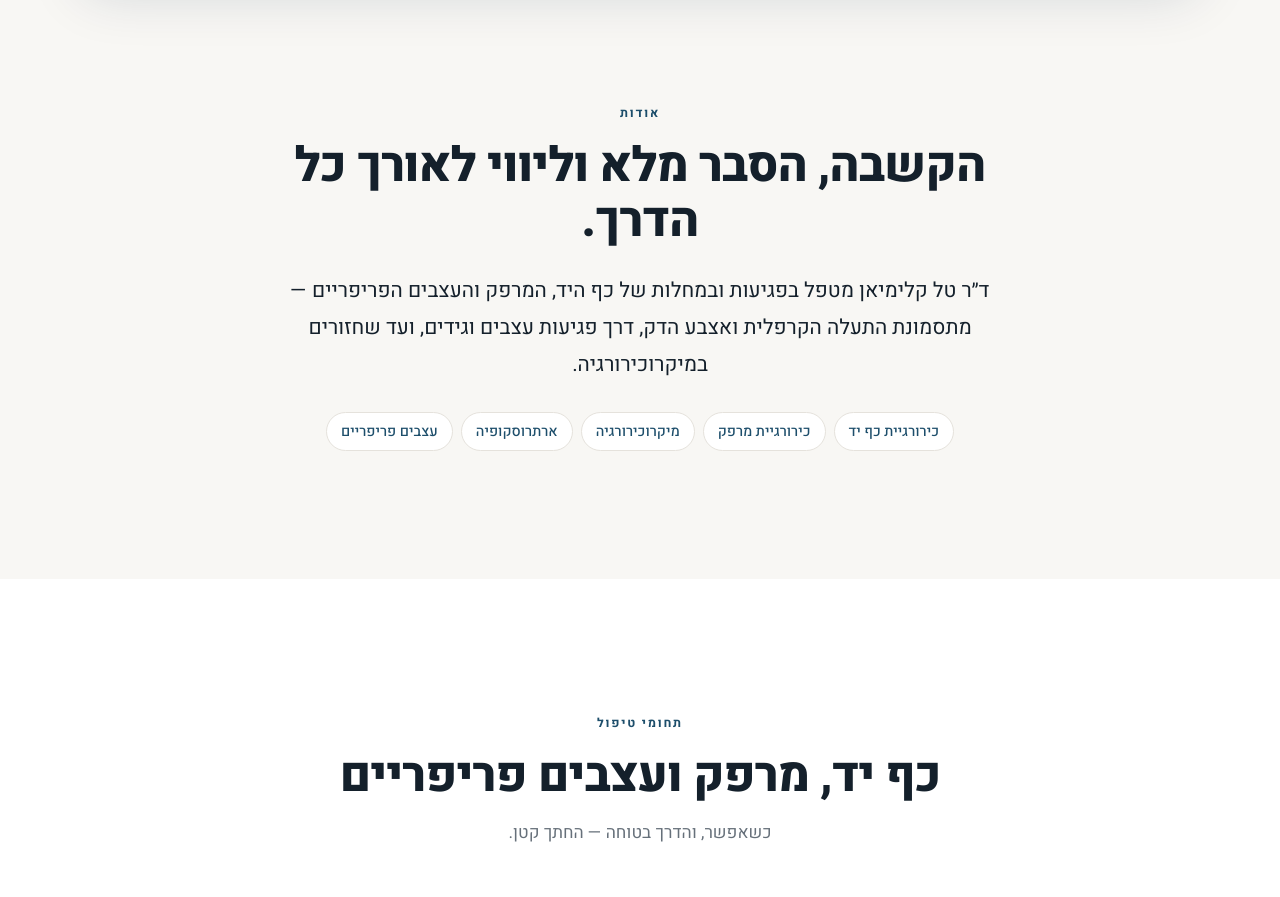
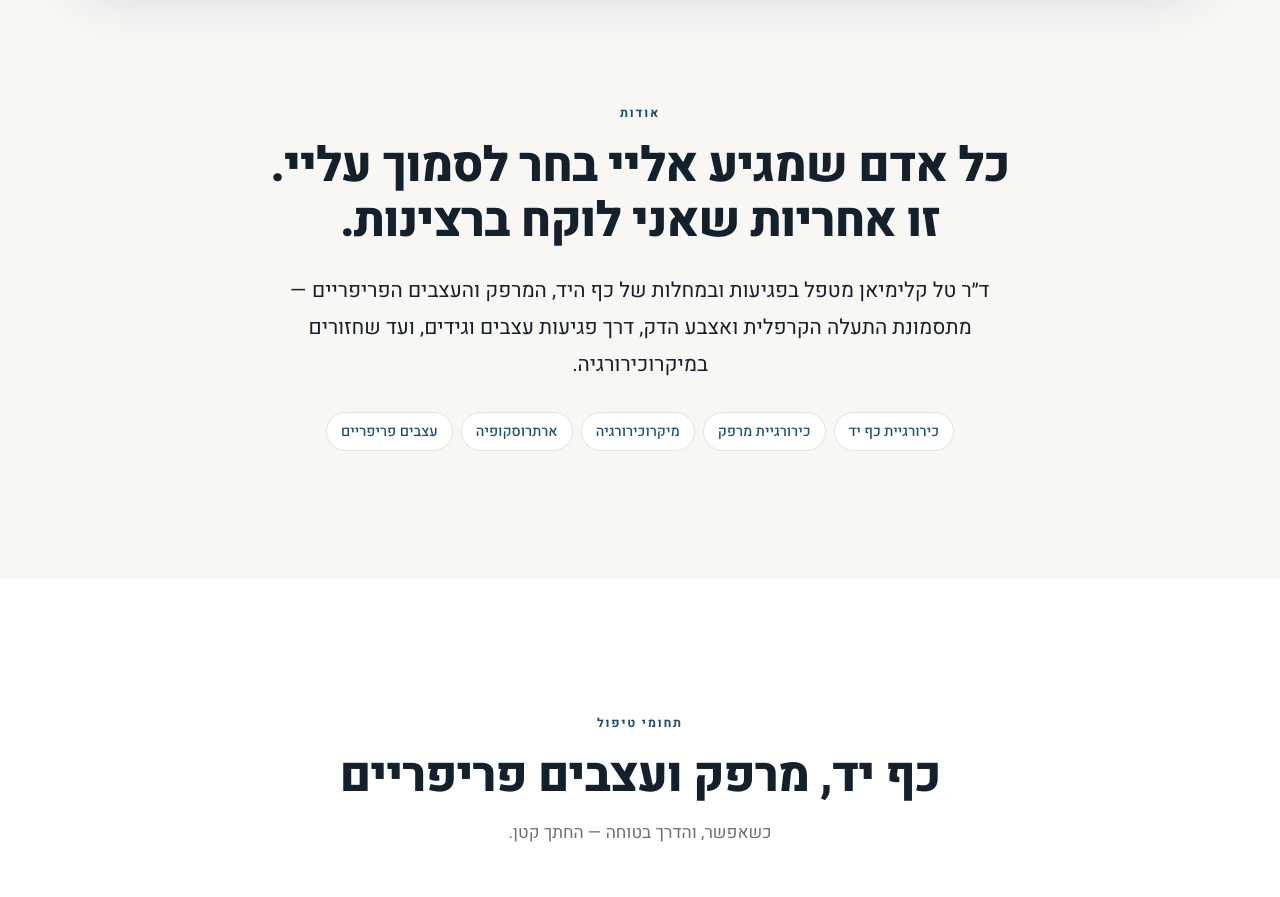
Before and after one commit to tkalimia/kalimihand-site, a plain HTML site: page index.html in a window 1280 px wide. Shown: the part 940-1837 px from the top of the page. Drawn offline with Linux system fonts and the light colour scheme.

Commit message:
About heading: trust and responsibility line
Co-Authored-By: Claude Opus 5.5 <noreply@anthropic.com>

```diff
--- a/index.html
+++ b/index.html
@@ -367,7 +367,7 @@
     <div class="wrap">
       <div class="about rv">
         <span class="eyebrow">אודות</span>
-        <h2 class="h2" id="about-title">הקשבה, הסבר מלא וליווי לאורך כל הדרך.</h2>
+        <h2 class="h2" id="about-title">כל אדם שמגיע אליי בחר לסמוך עליי. זו אחריות שאני לוקח ברצינות.</h2>
         <p class="about__lead">ד״ר טל קלימיאן מטפל בפגיעות ובמחלות של כף היד, המרפק והעצבים הפריפריים — מתסמונת התעלה הקרפלית ואצבע הדק, דרך פגיעות עצבים וגידים, ועד שחזורים במיקרוכירורגיה.</p>
         <ul class="tags" aria-label="תחומים">
           <li>כירורגיית כף יד</li>
```
